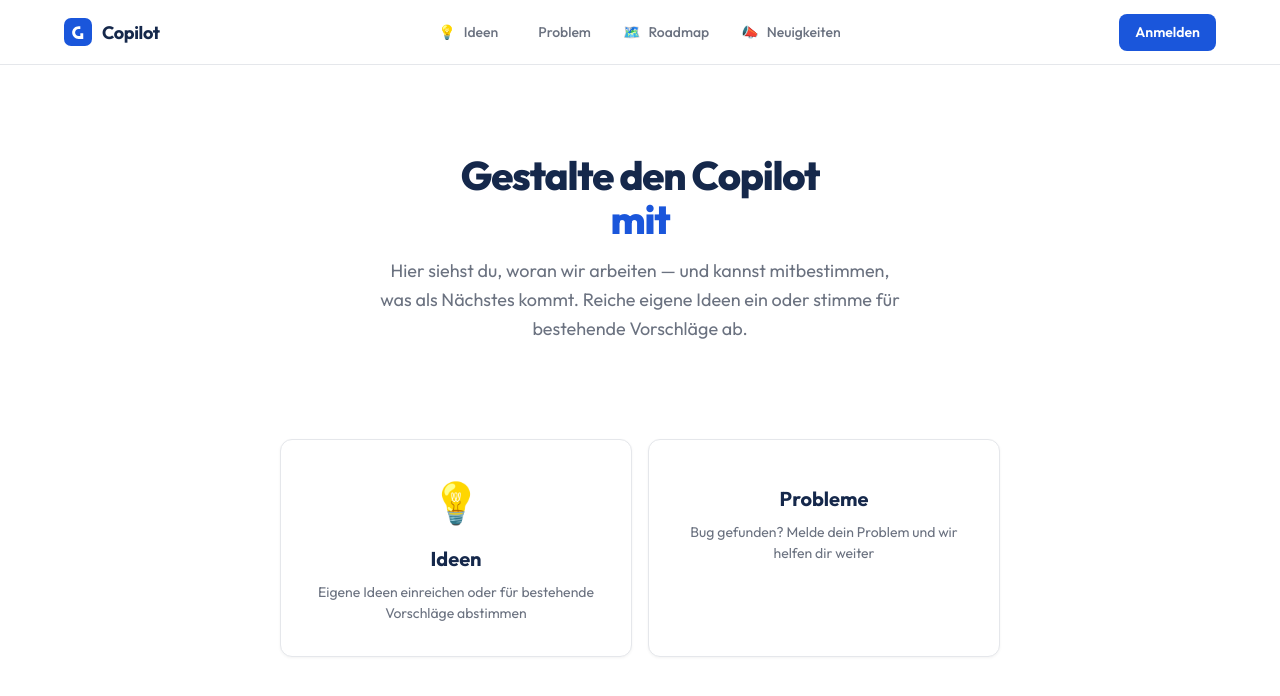
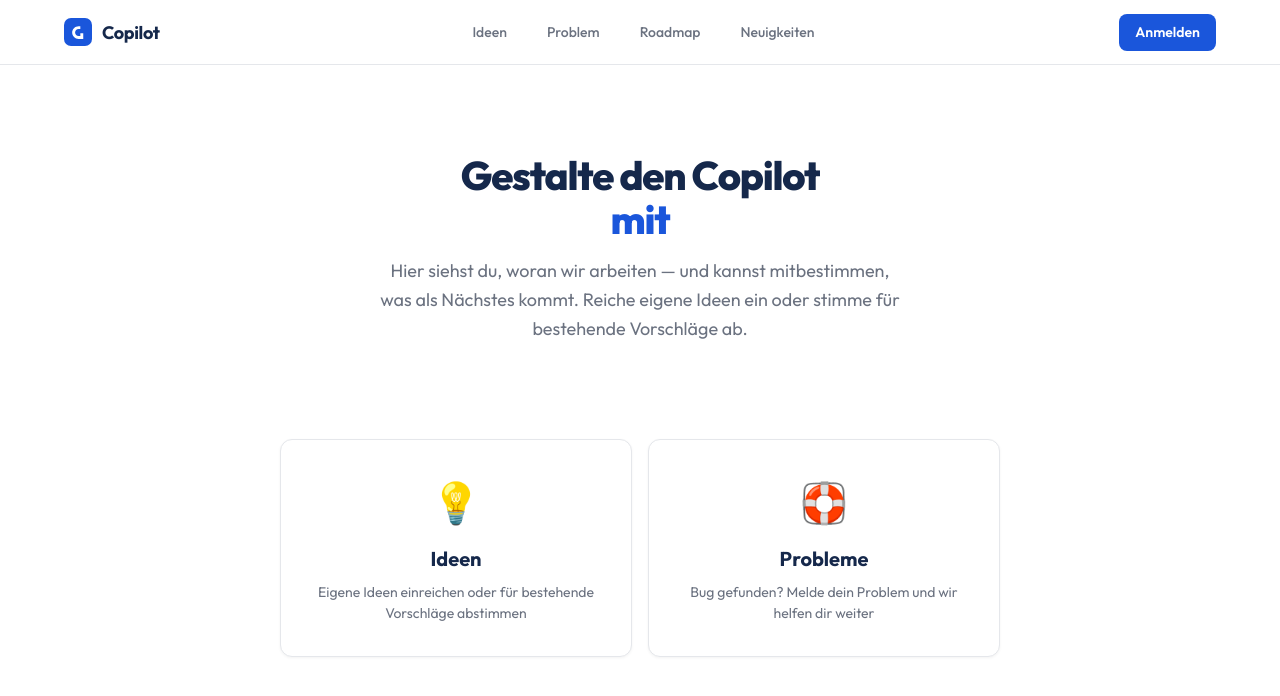
Before and after one commit to joschwagner-sudo/Frill-Ersatz, a Next.js app: page / in a window 1280 px wide. Shown: the top 696 px of the page. Built offline with nearby package versions, Linux system fonts and the light colour scheme; no server answers.

Commit message:
Nav: alle Emojis raus, Startseite: Rettungsring zurück

```diff
--- a/src/app/layout.tsx
+++ b/src/app/layout.tsx
@@ -17,10 +17,10 @@
 };
 
 const navItems = [
-  { href: "/requests", label: "Ideen", icon: "💡" },
+  { href: "/requests", label: "Ideen", icon: "" },
   { href: "/report", label: "Problem", icon: "" },
-  { href: "/roadmap", label: "Roadmap", icon: "🗺️" },
-  { href: "/announcements", label: "Neuigkeiten", icon: "📣" },
+  { href: "/roadmap", label: "Roadmap", icon: "" },
+  { href: "/announcements", label: "Neuigkeiten", icon: "" },
 ];
 
 async function getCurrentUser() {
--- a/src/app/page.tsx
+++ b/src/app/page.tsx
@@ -72,7 +72,7 @@
             textAlign: "center",
           }}
         >
-          <div style={{ fontSize: "2.5rem", marginBottom: "0.75rem" }}></div>
+          <div style={{ fontSize: "2.5rem", marginBottom: "0.75rem" }}>🛟</div>
           <div style={{ fontWeight: 700, fontSize: "1.25rem", marginBottom: "0.5rem" }}>Probleme</div>
           <div style={{ fontSize: "0.875rem", color: "var(--muted)" }}>
             Bug gefunden? Melde dein Problem und wir helfen dir weiter
```
